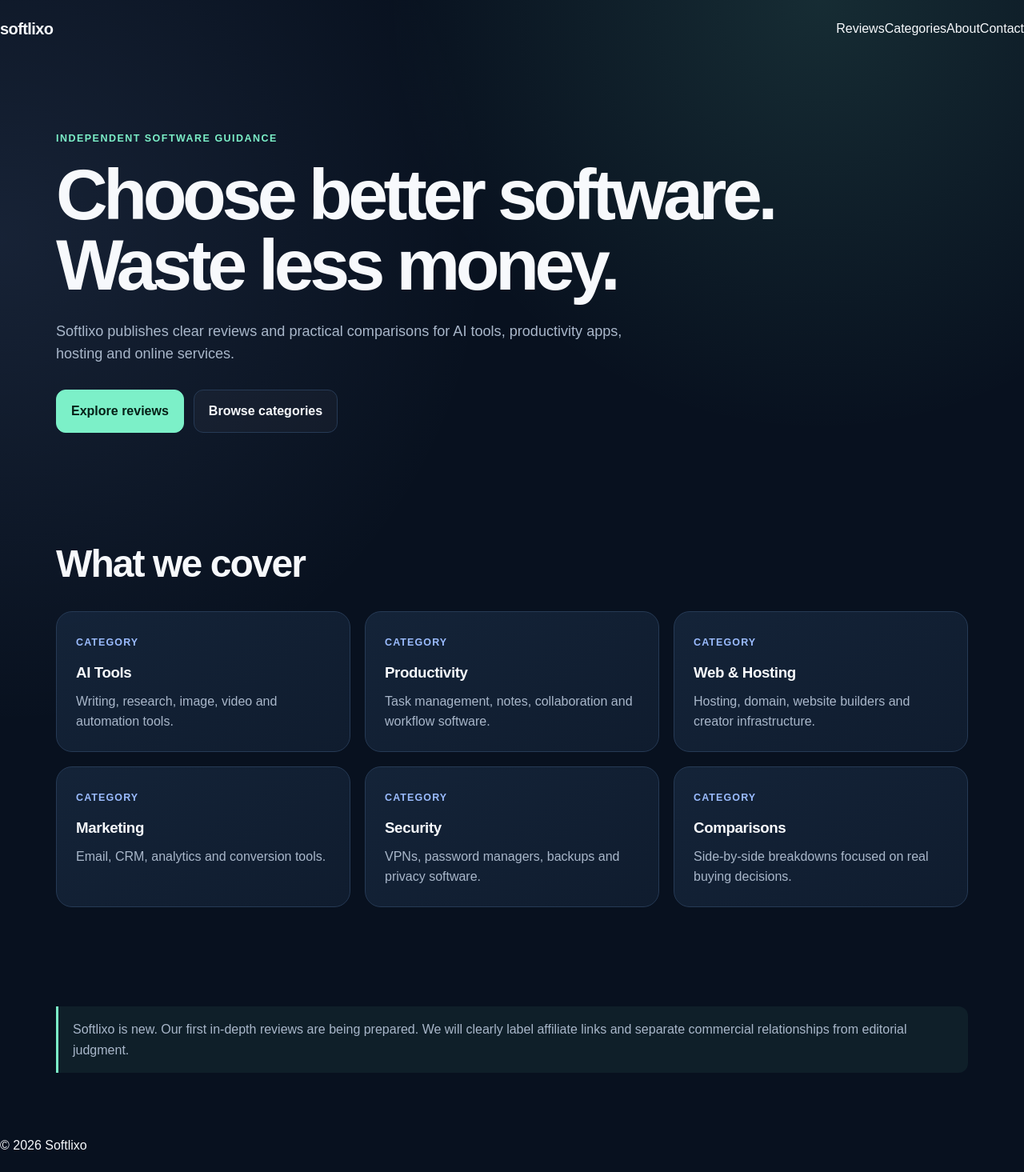
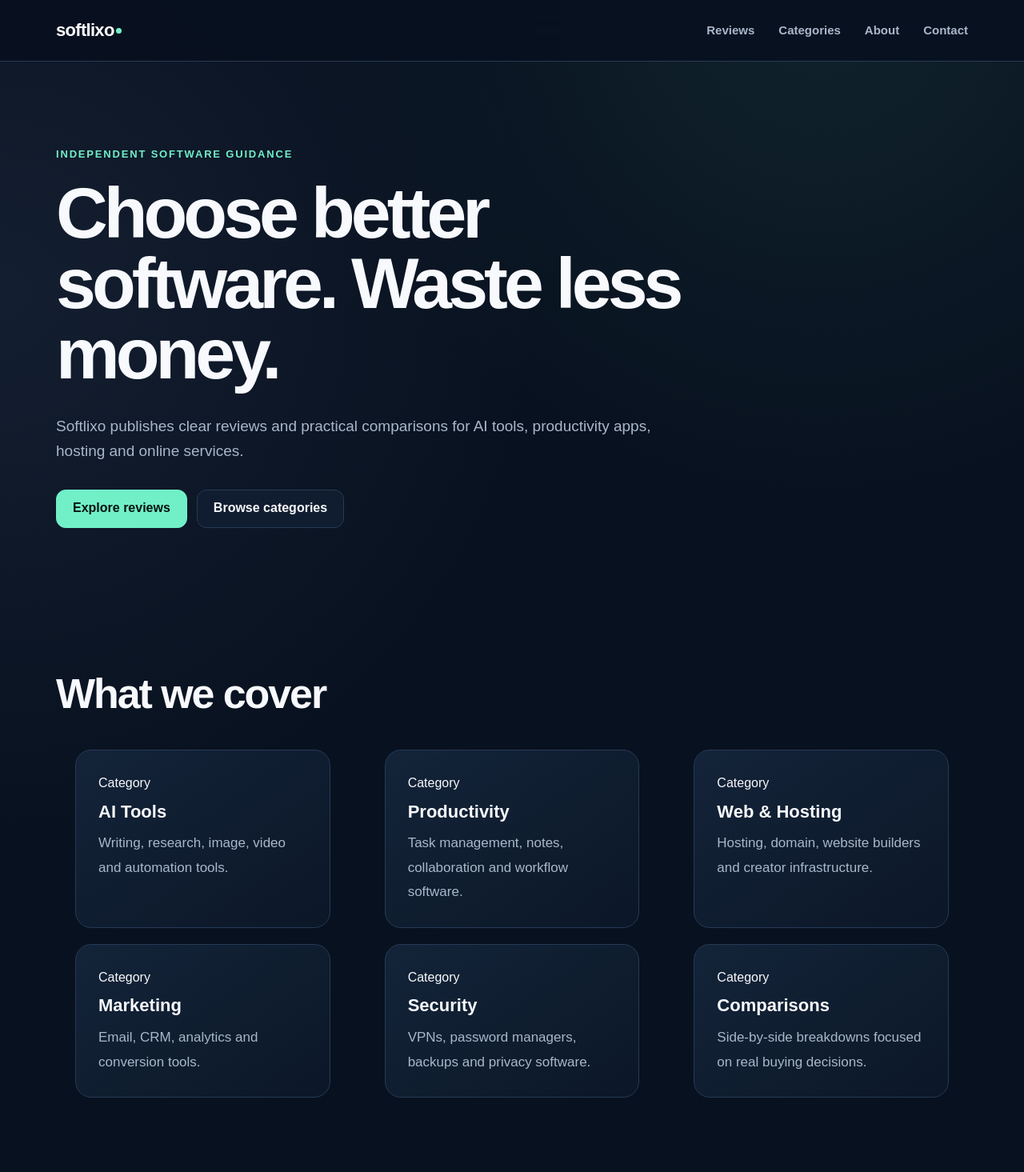
Before and after one commit to Joey5240/softlixo, a Next.js app: page / in a window 1280 px wide. Shown: the top 1465 px of the page at 80% size. Built offline with nearby package versions, Linux system fonts and the light colour scheme.

Commit message:
Improve site and review styling

```diff
--- a/app/globals.css
+++ b/app/globals.css
@@ -1,62 +1,558 @@
 :root {
   --bg: #08111f;
+  --bg-soft: #0c1728;
   --panel: #101d30;
-  --panel-2: #15253b;
+  --panel-2: #14243a;
   --text: #f7f9fc;
   --muted: #a9b7ca;
   --line: #263a55;
-  --accent: #7cf0c8;
+  --accent: #71f0c8;
   --accent-2: #9bbcff;
+  --danger: #ff9c9c;
   --max: 1140px;
+  --article: 860px;
 }
 
-* { box-sizing: border-box; }
-html { scroll-behavior: smooth; }
+* {
+  box-sizing: border-box;
+}
+
+html {
+  scroll-behavior: smooth;
+}
+
 body {
   margin: 0;
+  min-height: 100vh;
   color: var(--text);
   background:
-    radial-gradient(circle at 80% 0%, rgba(124,240,200,.12), transparent 30%),
-    radial-gradient(circle at 0% 20%, rgba(155,188,255,.10), transparent 35%),
+    radial-gradient(circle at 80% 0%, rgba(113, 240, 200, 0.08), transparent 30%),
+    radial-gradient(circle at 0% 20%, rgba(155, 188, 255, 0.08), transparent 35%),
     var(--bg);
-  font-family: Arial, Helvetica, sans-serif;
-  line-height: 1.6;
+  font-family:
+    Arial,
+    Helvetica,
+    sans-serif;
+  line-height: 1.65;
+  -webkit-font-smoothing: antialiased;
 }
-a { color: inherit; text-decoration: none; }
-.container { width: min(var(--max), calc(100% - 36px)); margin: 0 auto; }
-.header {
-  position: sticky; top: 0; z-index: 20;
+
+a {
+  color: inherit;
+  text-decoration: none;
+}
+
+img {
+  max-width: 100%;
+  height: auto;
+}
+
+/* =========================
+   HEADER / NAVIGATION
+========================= */
+
+header {
+  position: sticky;
+  top: 0;
+  z-index: 50;
+  background: rgba(8, 17, 31, 0.92);
   backdrop-filter: blur(16px);
-  background: rgba(8,17,31,.82);
   border-bottom: 1px solid var(--line);
 }
-.nav { min-height: 72px; display: flex; align-items: center; justify-content: space-between; gap: 24px; }
-.brand { font-size: 1.25rem; font-weight: 800; letter-spacing: -.03em; }
-.brand span { color: var(--accent); }
-.links { display: flex; gap: 20px; color: var(--muted); font-size: .95rem; }
-.hero { padding: 92px 0 64px; }
-.eyebrow { color: var(--accent); font-weight: 700; letter-spacing: .12em; text-transform: uppercase; font-size: .78rem; }
-h1 { font-size: clamp(2.55rem, 7vw, 5.7rem); line-height: .98; letter-spacing: -.06em; max-width: 900px; margin: 16px 0 24px; }
-h2 { font-size: clamp(1.8rem, 4vw, 3rem); letter-spacing: -.04em; margin: 0 0 20px; }
-h3 { margin: 0 0 8px; letter-spacing: -.02em; }
-.lead { color: var(--muted); font-size: 1.13rem; max-width: 720px; }
-.actions { display: flex; gap: 12px; margin-top: 30px; flex-wrap: wrap; }
-.button { display: inline-flex; align-items: center; justify-content: center; padding: 13px 18px; border-radius: 12px; font-weight: 700; border: 1px solid var(--line); }
-.button.primary { background: var(--accent); color: #052017; border-color: var(--accent); }
-.button.secondary { background: rgba(255,255,255,.03); }
-.section { padding: 62px 0; }
-.grid { display: grid; grid-template-columns: repeat(3, 1fr); gap: 18px; }
-.card { background: linear-gradient(145deg, rgba(21,37,59,.9), rgba(16,29,48,.9)); border: 1px solid var(--line); border-radius: 20px; padding: 24px; }
-.card p { color: var(--muted); margin: 0; }
-.tag { display: inline-block; color: var(--accent-2); font-size: .78rem; font-weight: 700; margin-bottom: 12px; text-transform: uppercase; letter-spacing: .09em; }
-.notice { border-left: 3px solid var(--accent); padding: 16px 18px; color: var(--muted); background: rgba(124,240,200,.06); border-radius: 0 12px 12px 0; }
-.page { padding: 70px 0; min-height: 70vh; }
-.page p, .page li { color: var(--muted); max-width: 800px; }
-.footer { border-top: 1px solid var(--line); padding: 34px 0; color: var(--muted); }
-.footer-row { display: flex; justify-content: space-between; gap: 20px; flex-wrap: wrap; }
-.footer-links { display: flex; gap: 16px; flex-wrap: wrap; }
-@media (max-width: 760px) {
-  .links { display: none; }
-  .grid { grid-template-columns: 1fr; }
-  .hero { padding-top: 64px; }
+
+.nav {
+  width: min(var(--max), calc(100% - 48px));
+  min-height: 76px;
+  margin: 0 auto;
+  display: flex;
+  align-items: center;
+  justify-content: space-between;
+  gap: 32px;
 }
+
+.brand {
+  display: inline-flex;
+  align-items: center;
+  font-size: 22px;
+  line-height: 1;
+  font-weight: 800;
+  letter-spacing: -0.7px;
+  color: #ffffff;
+}
+
+.brand::after {
+  content: "";
+  width: 7px;
+  height: 7px;
+  margin-left: 2px;
+  border-radius: 999px;
+  background: var(--accent);
+}
+
+.nav nav {
+  display: flex;
+  align-items: center;
+  gap: 30px;
+}
+
+.nav nav a {
+  color: var(--muted);
+  font-size: 15px;
+  font-weight: 600;
+  transition:
+    color 0.2s ease,
+    transform 0.2s ease;
+}
+
+.nav nav a:hover {
+  color: var(--text);
+}
+
+/* =========================
+   MAIN
+========================= */
+
+main {
+  min-height: calc(100vh - 180px);
+}
+
+main > section,
+main > div {
+  width: min(var(--max), calc(100% - 48px));
+  margin-left: auto;
+  margin-right: auto;
+}
+
+/* =========================
+   HOMEPAGE / GENERAL SECTIONS
+========================= */
+
+.hero {
+  width: min(var(--max), calc(100% - 48px));
+  margin: 0 auto;
+  padding: 105px 0 110px;
+}
+
+.eyebrow,
+.kicker {
+  margin: 0 0 20px;
+  color: var(--accent);
+  font-size: 13px;
+  font-weight: 800;
+  letter-spacing: 0.14em;
+  text-transform: uppercase;
+}
+
+.hero h1 {
+  max-width: 900px;
+  margin: 0;
+  font-size: clamp(52px, 7vw, 94px);
+  line-height: 0.98;
+  letter-spacing: -0.055em;
+}
+
+.hero p {
+  max-width: 780px;
+  margin: 30px 0 0;
+  color: var(--muted);
+  font-size: 19px;
+}
+
+.actions,
+.buttons,
+.cta-row {
+  display: flex;
+  flex-wrap: wrap;
+  gap: 12px;
+  margin-top: 32px;
+}
+
+.button,
+.btn,
+.actions a {
+  display: inline-flex;
+  align-items: center;
+  justify-content: center;
+  min-height: 48px;
+  padding: 0 20px;
+  border: 1px solid var(--line);
+  border-radius: 12px;
+  background: var(--panel);
+  color: var(--text);
+  font-weight: 700;
+  transition:
+    transform 0.2s ease,
+    border-color 0.2s ease,
+    background 0.2s ease;
+}
+
+.button:hover,
+.btn:hover,
+.actions a:hover {
+  transform: translateY(-1px);
+  border-color: var(--accent);
+}
+
+.button.primary,
+.btn.primary,
+.actions a:first-child {
+  border-color: var(--accent);
+  background: var(--accent);
+  color: #05130f;
+}
+
+section {
+  padding-top: 70px;
+  padding-bottom: 70px;
+}
+
+section h2 {
+  margin-top: 0;
+  font-size: clamp(34px, 5vw, 52px);
+  line-height: 1.05;
+  letter-spacing: -0.04em;
+}
+
+.grid {
+  display: grid;
+  grid-template-columns: repeat(3, minmax(0, 1fr));
+  gap: 20px;
+}
+
+.card {
+  padding: 28px;
+  border: 1px solid var(--line);
+  border-radius: 20px;
+  background: linear-gradient(
+    145deg,
+    rgba(20, 36, 58, 0.96),
+    rgba(12, 23, 40, 0.96)
+  );
+}
+
+.card h3 {
+  margin: 8px 0 10px;
+  font-size: 22px;
+}
+
+.card p {
+  margin: 0;
+  color: var(--muted);
+}
+
+.notice {
+  margin-top: 42px;
+  padding: 22px 24px;
+  border-left: 3px solid var(--accent);
+  border-radius: 0 14px 14px 0;
+  background: rgba(113, 240, 200, 0.06);
+  color: var(--muted);
+}
+
+/* =========================
+   ARTICLE / REVIEW PAGE
+========================= */
+
+article {
+  width: min(var(--article), calc(100% - 48px));
+  margin: 0 auto;
+  padding: 72px 0 100px;
+}
+
+article > p:first-child {
+  margin-top: 0;
+}
+
+article > p:first-child a {
+  display: inline-flex;
+  margin-bottom: 20px;
+  color: var(--muted);
+  font-size: 14px;
+  font-weight: 700;
+}
+
+article > p:first-child a:hover {
+  color: var(--accent);
+}
+
+article > p:nth-child(2) {
+  margin: 0 0 14px;
+  color: var(--accent);
+  font-size: 13px;
+  font-weight: 800;
+  letter-spacing: 0.12em;
+  text-transform: uppercase;
+}
+
+article h1 {
+  max-width: 800px;
+  margin: 0 0 26px;
+  font-size: clamp(44px, 6vw, 72px);
+  line-height: 1.02;
+  letter-spacing: -0.05em;
+}
+
+article h2 {
+  margin: 64px 0 20px;
+  font-size: clamp(30px, 4vw, 42px);
+  line-height: 1.12;
+  letter-spacing: -0.035em;
+}
+
+article h3 {
+  margin: 34px 0 12px;
+  font-size: 22px;
+  line-height: 1.3;
+}
+
+article p {
+  margin: 0 0 20px;
+  color: #d8e0ec;
+  font-size: 17px;
+  line-height: 1.8;
+}
+
+article strong {
+  color: #ffffff;
+}
+
+article ul {
+  margin: 18px 0 28px;
+  padding: 0;
+  list-style: none;
+}
+
+article li {
+  position: relative;
+  margin: 12px 0;
+  padding-left: 28px;
+  color: #d8e0ec;
+  font-size: 17px;
+}
+
+article li::before {
+  content: "✓";
+  position: absolute;
+  left: 0;
+  top: 0;
+  color: var(--accent);
+  font-weight: 800;
+}
+
+article hr {
+  height: 1px;
+  margin: 54px 0;
+  border: 0;
+  background: var(--line);
+}
+
+/* Quick Verdict */
+article hr + h2 {
+  margin-top: 0;
+}
+
+article h2:first-of-type {
+  margin-top: 0;
+}
+
+article h2:first-of-type,
+article h2:first-of-type ~ p:nth-of-type(n + 4):nth-of-type(-n + 6) {
+  position: relative;
+}
+
+/* Give first review section a card-like treatment */
+article h2:first-of-type {
+  margin-bottom: 0;
+  padding: 30px 30px 12px;
+  border-top: 1px solid var(--line);
+  border-left: 1px solid var(--line);
+  border-right: 1px solid var(--line);
+  border-radius: 18px 18px 0 0;
+  background: var(--panel);
+}
+
+article h2:first-of-type + p {
+  margin-bottom: 0;
+  padding: 8px 30px 14px;
+  border-left: 1px solid var(--line);
+  border-right: 1px solid var(--line);
+  background: var(--panel);
+}
+
+article h2:first-of-type + p + p {
+  margin-bottom: 0;
+  padding: 8px 30px 14px;
+  border-left: 1px solid var(--line);
+  border-right: 1px solid var(--line);
+  background: var(--panel);
+}
+
+article h2:first-of-type + p + p + p {
+  margin-bottom: 0;
+  padding: 8px 30px 30px;
+  border-right: 1px solid var(--line);
+  border-bottom: 1px solid var(--line);
+  border-left: 1px solid var(--line);
+  border-radius: 0 0 18px 18px;
+  background: var(--panel);
+}
+
+/* Affiliate disclosure near bottom */
+article > p:last-of-type a {
+  color: var(--accent);
+  font-weight: 700;
+}
+
+article > p:last-of-type a:hover {
+  text-decoration: underline;
+}
+
+/* =========================
+   SIMPLE CONTENT PAGES
+========================= */
+
+main > div:not(.hero),
+main > section:not(.hero) {
+  color: var(--text);
+}
+
+main h1 {
+  letter-spacing: -0.045em;
+}
+
+main p {
+  color: var(--muted);
+}
+
+/* =========================
+   FOOTER
+========================= */
+
+footer {
+  border-top: 1px solid var(--line);
+  background: rgba(5, 13, 24, 0.7);
+}
+
+.footer-inner {
+  width: min(var(--max), calc(100% - 48px));
+  min-height: 110px;
+  margin: 0 auto;
+  display: flex;
+  align-items: center;
+  justify-content: space-between;
+  gap: 28px;
+}
+
+.footer-inner p {
+  margin: 0;
+  color: var(--muted);
+  font-size: 14px;
+}
+
+.footer-inner nav {
+  display: flex;
+  flex-wrap: wrap;
+  gap: 24px;
+}
+
+.footer-inner a {
+  color: var(--muted);
+  font-size: 14px;
+}
+
+.footer-inner a:hover {
+  color: var(--text);
+}
+
+/* =========================
+   RESPONSIVE
+========================= */
+
+@media (max-width: 900px) {
+  .grid {
+    grid-template-columns: repeat(2, minmax(0, 1fr));
+  }
+
+  .hero {
+    padding-top: 78px;
+    padding-bottom: 80px;
+  }
+
+  article {
+    padding-top: 52px;
+  }
+}
+
+@media (max-width: 680px) {
+  .nav {
+    width: min(100% - 32px, var(--max));
+    min-height: auto;
+    padding: 18px 0;
+    align-items: flex-start;
+    flex-direction: column;
+    gap: 16px;
+  }
+
+  .nav nav {
+    width: 100%;
+    gap: 18px;
+    overflow-x: auto;
+    padding-bottom: 2px;
+  }
+
+  .nav nav a {
+    white-space: nowrap;
+    font-size: 14px;
+  }
+
+  .hero,
+  article,
+  main > section,
+  main > div {
+    width: min(100% - 32px, var(--max));
+  }
+
+  .hero {
+    padding-top: 64px;
+  }
+
+  .hero h1 {
+    font-size: clamp(46px, 15vw, 68px);
+  }
+
+  .hero p {
+    font-size: 17px;
+  }
+
+  .grid {
+    grid-template-columns: 1fr;
+  }
+
+  article h1 {
+    font-size: clamp(40px, 13vw, 58px);
+  }
+
+  article p,
+  article li {
+    font-size: 16px;
+  }
+
+  article h2:first-of-type,
+  article h2:first-of-type + p,
+  article h2:first-of-type + p + p,
+  article h2:first-of-type + p + p + p {
+    padding-left: 20px;
+    padding-right: 20px;
+  }
+
+  .footer-inner {
+    width: min(100% - 32px, var(--max));
+    padding: 28px 0;
+    align-items: flex-start;
+    flex-direction: column;
+  }
+
+  .footer-inner nav {
+    gap: 18px;
+  }
+}
```
